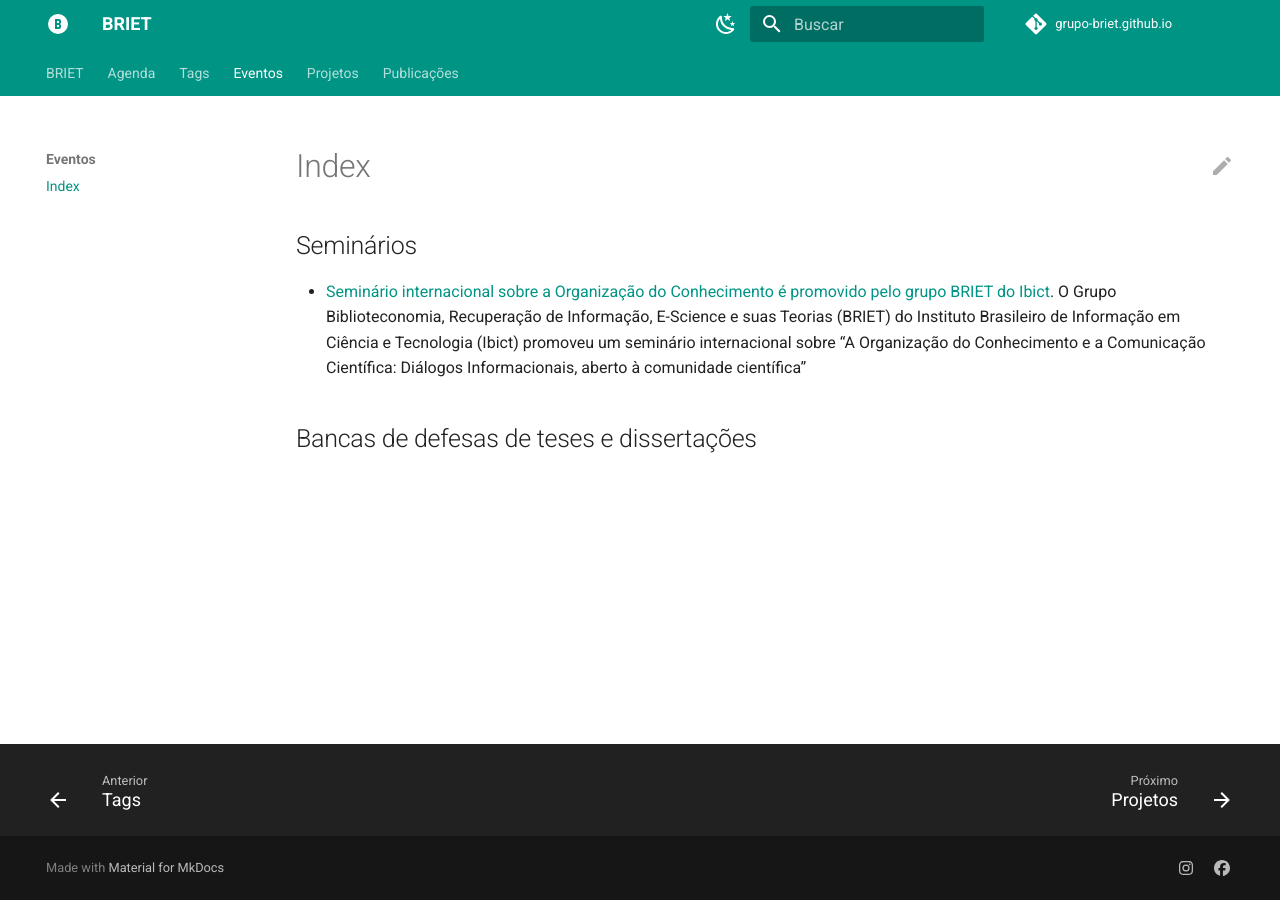
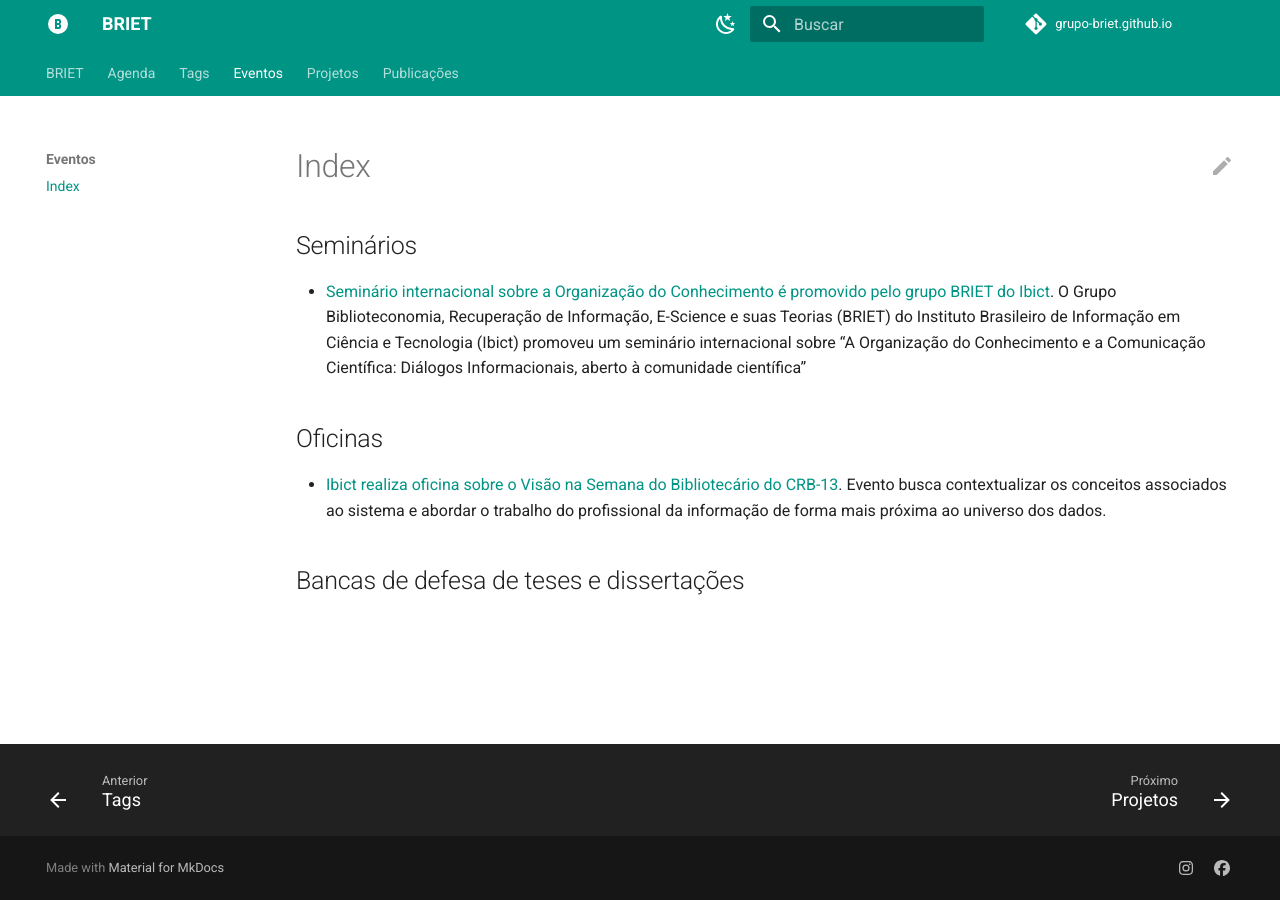
Before and after one commit to keellyayala/grupo-briet.github.io, an MkDocs documentation site: the page built from docs/eventos/index.md, in a window 1280 px wide. Built offline with MkDocs 1.6.1 and Material for MkDocs 9.7.7, drawn with Linux system fonts in a browser that asks for light colours; a script that is not in the unit is left out; comment, search, counter and statistics services are not loaded.

Commit message:
Update index.md

```diff
--- a/docs/eventos/index.md
+++ b/docs/eventos/index.md
@@ -7,4 +7,7 @@ hide:
 ## Seminários
 * [Seminário internacional sobre a Organização do Conhecimento é promovido pelo grupo BRIET do Ibict](https://www.gov.br/ibict/pt-br/central-de-conteudos/noticias-ibict/junho-2022/seminario-internacional-sobre-a-organizacao-do-conhecimento-e-promovido-pelo-grupo-briet-do-ibict). O Grupo Biblioteconomia, Recuperação de Informação, E-Science e suas Teorias (BRIET) do Instituto Brasileiro de Informação em Ciência e Tecnologia (Ibict) promoveu um seminário internacional sobre “A Organização do Conhecimento e a Comunicação Científica: Diálogos Informacionais, aberto à comunidade científica”
 
-## Bancas de defesas de teses e dissertações
+## Oficinas
+* [Ibict realiza oficina sobre o Visão na Semana do Bibliotecário do CRB-13](https://www.gov.br/ibict/pt-br/central-de-conteudos/noticias/2022/marco-2022/ibict-realiza-oficina-sobre-o-visao-na-semana-do-bibliotecario-do-crb-13). Evento busca contextualizar os conceitos associados ao sistema e abordar o trabalho do profissional da informação de forma mais próxima ao universo dos dados.
+
+## Bancas de defesa de teses e dissertações
```
